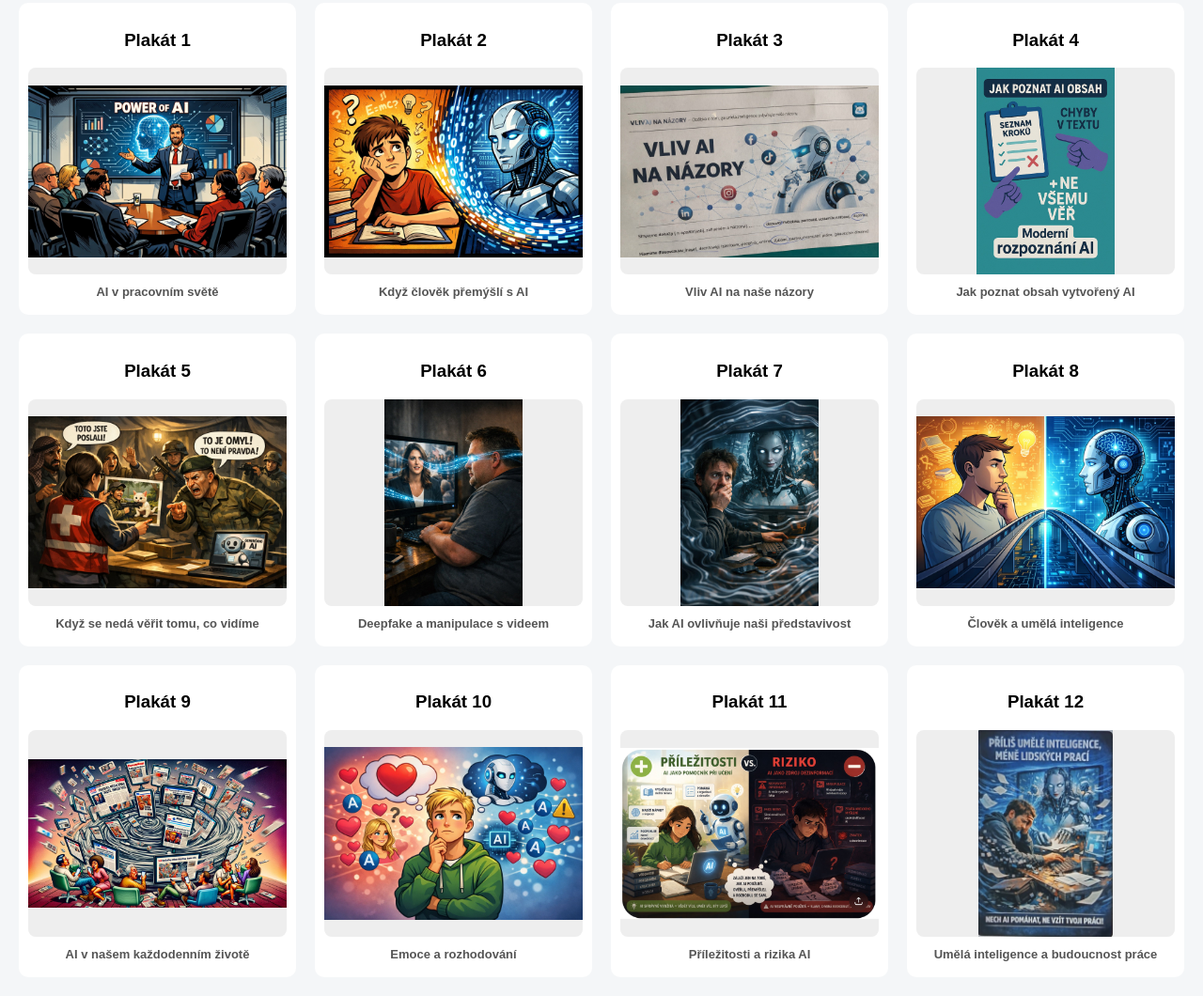
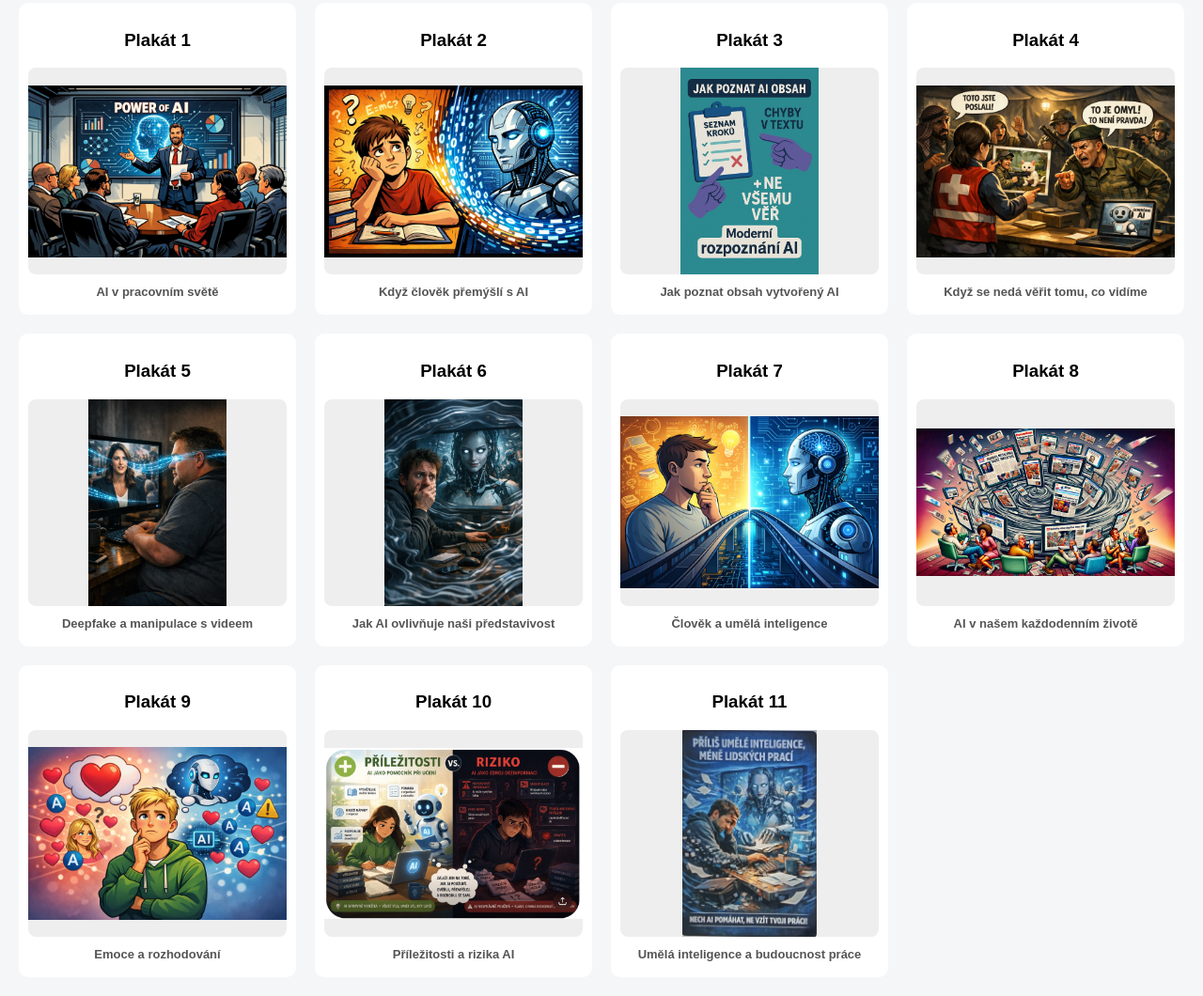
Before and after one commit to zspastelka/Dve-tvare-umele-inteligence, a plain HTML site: page index.html in a window 1280 px wide. Shown: the part 224-1284 px from the top of the page at 94% size. Drawn offline with Linux system fonts and the light colour scheme.

Commit message:
Odstranit třetí plakát a přečíslovat galerii

```diff
--- a/index.html
+++ b/index.html
@@ -61,16 +61,15 @@ body{font-family:Arial,sans-serif;background:#f4f6f8;margin:0;padding:20px}
   <div class="grid" id="board">
     <article class="case"><h3>Plakát 1</h3><img src="img/01.jpg" alt="Žákovský plakát: AI v pracovním světě" loading="lazy"><p class="case-caption">AI v pracovním světě</p></article>
     <article class="case"><h3>Plakát 2</h3><img src="img/02.jpg" alt="Žákovský plakát: Když člověk přemýšlí s AI" loading="lazy"><p class="case-caption">Když člověk přemýšlí s AI</p></article>
-    <article class="case"><h3>Plakát 3</h3><img src="img/03.jpg" alt="Žákovský plakát: Vliv AI na naše názory" loading="lazy"><p class="case-caption">Vliv AI na naše názory</p></article>
-    <article class="case"><h3>Plakát 4</h3><img src="img/04.jpg" alt="Žákovský plakát: Jak poznat obsah vytvořený AI" loading="lazy"><p class="case-caption">Jak poznat obsah vytvořený AI</p></article>
-    <article class="case"><h3>Plakát 5</h3><img src="img/05.jpg" alt="Žákovský plakát: Když se nedá věřit tomu, co vidíme" loading="lazy"><p class="case-caption">Když se nedá věřit tomu, co vidíme</p></article>
-    <article class="case"><h3>Plakát 6</h3><img src="img/06.jpg" alt="Žákovský plakát: Deepfake a manipulace s videem" loading="lazy"><p class="case-caption">Deepfake a manipulace s videem</p></article>
-    <article class="case"><h3>Plakát 7</h3><img src="img/07.jpg" alt="Žákovský plakát: Jak AI ovlivňuje naši představivost" loading="lazy"><p class="case-caption">Jak AI ovlivňuje naši představivost</p></article>
-    <article class="case"><h3>Plakát 8</h3><img src="img/08.jpg" alt="Žákovský plakát: Člověk a umělá inteligence" loading="lazy"><p class="case-caption">Člověk a umělá inteligence</p></article>
-    <article class="case"><h3>Plakát 9</h3><img src="img/09.jpg" alt="Žákovský plakát: AI v našem každodenním životě" loading="lazy"><p class="case-caption">AI v našem každodenním životě</p></article>
-    <article class="case"><h3>Plakát 10</h3><img src="img/10.jpg" alt="Žákovský plakát: Emoce a rozhodování" loading="lazy"><p class="case-caption">Emoce a rozhodování</p></article>
-    <article class="case"><h3>Plakát 11</h3><img src="img/11.jpg" alt="Žákovský plakát: Příležitosti a rizika AI" loading="lazy"><p class="case-caption">Příležitosti a rizika AI</p></article>
-    <article class="case"><h3>Plakát 12</h3><img src="img/12.jpg" alt="Žákovský plakát: Umělá inteligence a budoucnost práce" loading="lazy"><p class="case-caption">Umělá inteligence a budoucnost práce</p></article>
+    <article class="case"><h3>Plakát 3</h3><img src="img/04.jpg" alt="Žákovský plakát: Jak poznat obsah vytvořený AI" loading="lazy"><p class="case-caption">Jak poznat obsah vytvořený AI</p></article>
+    <article class="case"><h3>Plakát 4</h3><img src="img/05.jpg" alt="Žákovský plakát: Když se nedá věřit tomu, co vidíme" loading="lazy"><p class="case-caption">Když se nedá věřit tomu, co vidíme</p></article>
+    <article class="case"><h3>Plakát 5</h3><img src="img/06.jpg" alt="Žákovský plakát: Deepfake a manipulace s videem" loading="lazy"><p class="case-caption">Deepfake a manipulace s videem</p></article>
+    <article class="case"><h3>Plakát 6</h3><img src="img/07.jpg" alt="Žákovský plakát: Jak AI ovlivňuje naši představivost" loading="lazy"><p class="case-caption">Jak AI ovlivňuje naši představivost</p></article>
+    <article class="case"><h3>Plakát 7</h3><img src="img/08.jpg" alt="Žákovský plakát: Člověk a umělá inteligence" loading="lazy"><p class="case-caption">Člověk a umělá inteligence</p></article>
+    <article class="case"><h3>Plakát 8</h3><img src="img/09.jpg" alt="Žákovský plakát: AI v našem každodenním životě" loading="lazy"><p class="case-caption">AI v našem každodenním životě</p></article>
+    <article class="case"><h3>Plakát 9</h3><img src="img/10.jpg" alt="Žákovský plakát: Emoce a rozhodování" loading="lazy"><p class="case-caption">Emoce a rozhodování</p></article>
+    <article class="case"><h3>Plakát 10</h3><img src="img/11.jpg" alt="Žákovský plakát: Příležitosti a rizika AI" loading="lazy"><p class="case-caption">Příležitosti a rizika AI</p></article>
+    <article class="case"><h3>Plakát 11</h3><img src="img/12.jpg" alt="Žákovský plakát: Umělá inteligence a budoucnost práce" loading="lazy"><p class="case-caption">Umělá inteligence a budoucnost práce</p></article>
   </div>
 
 
```
